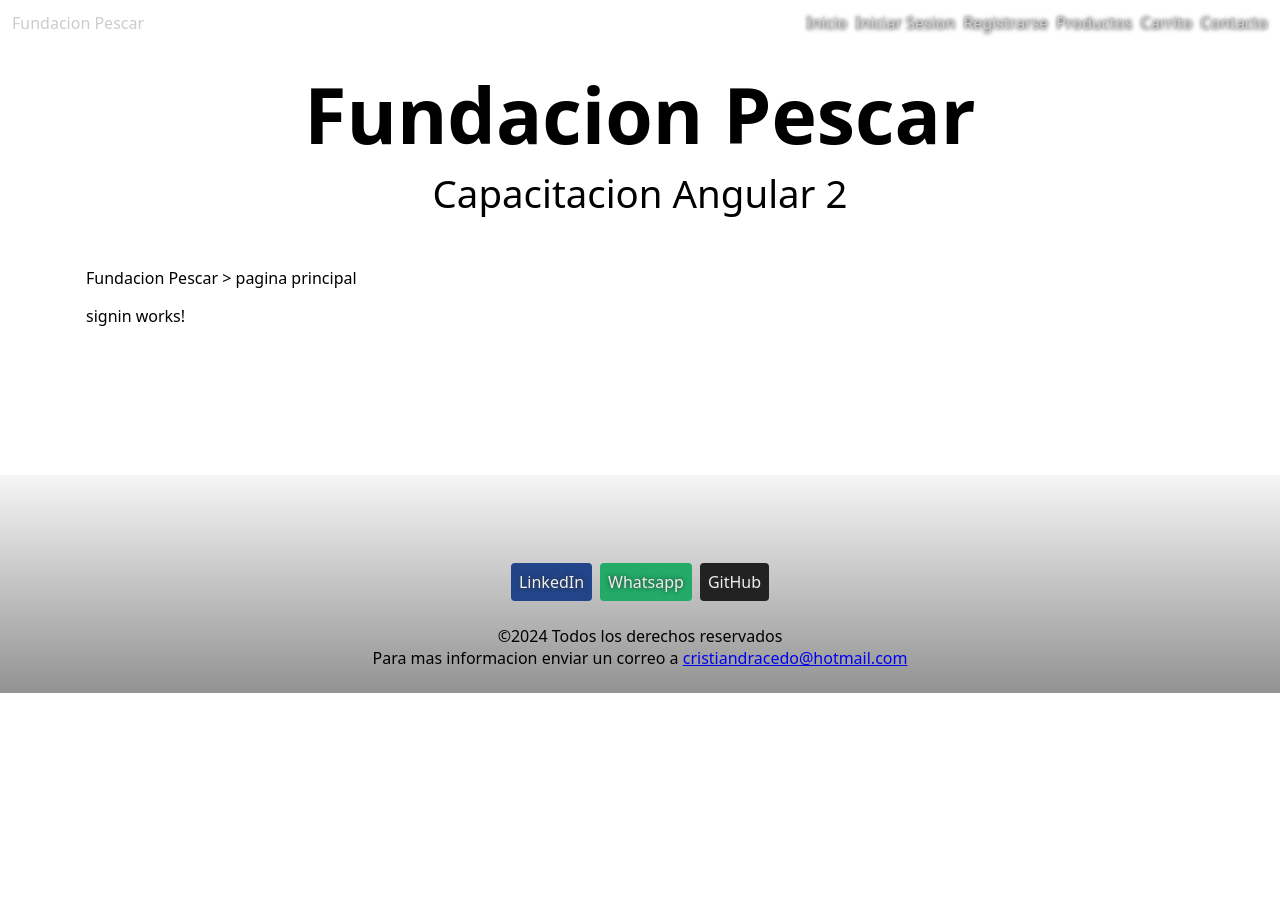
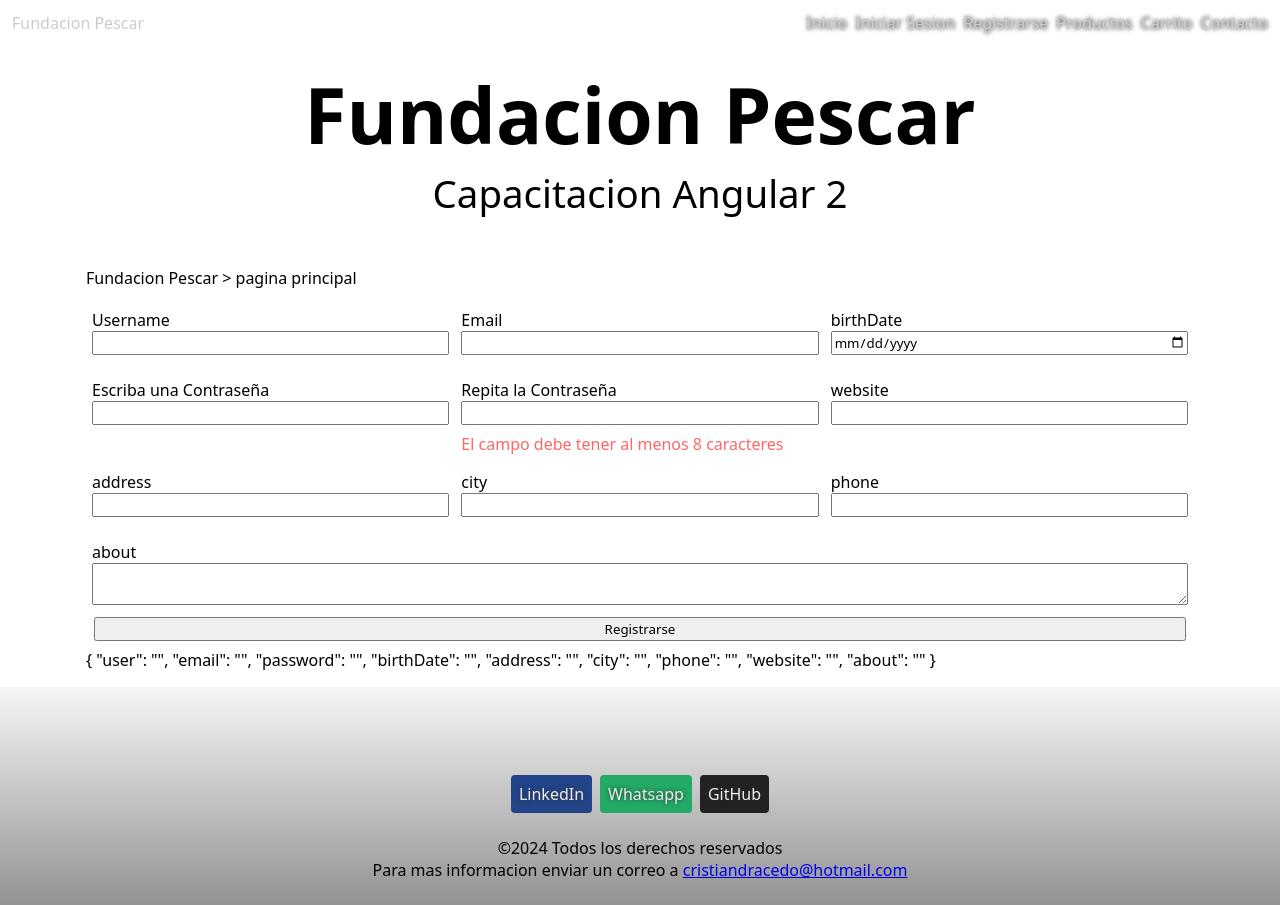
Before and after one commit to fundacion-pescar-lxv09/angular, an Angular app: page /signin in a window 1280 px wide. Before the commit the page ends 800 px from the top, so only its background shows below. Built offline with nearby package versions, Linux system fonts and the light colour scheme.

Commit message:
definir estilos y estructura condicional de formulario

```diff
--- a/src/routes/signin/signin.component.css
+++ b/src/routes/signin/signin.component.css
@@ -0,0 +1,25 @@
+form{
+    display: grid;
+    grid-template-columns: repeat(3,1fr);
+}
+fieldset{
+    display: flex;
+    flex-direction: column;
+    padding: .25rem;
+    border: none;
+}
+p{
+    margin: 0;
+}
+#aboutField,
+button[type="submit"]{
+    grid-column: 1 / 4;
+}
+button{
+    margin: .5rem;
+}
+
+.alert{
+    padding: .5rem 0;
+    color: #f66;
+}
--- a/src/routes/signin/signin.component.html
+++ b/src/routes/signin/signin.component.html
@@ -1 +1,163 @@
-<p>signin works!</p>
+<form [formGroup]="signInForm">
+    <fieldset id="userField">
+        <label for="username">Username</label>
+        <input type="text" formControlName="user" maxlength="20" #username>
+        <p [class]="{ alert: get('user') }">
+            @if (get('user')?.["required"] && touch('user')){
+                El campo es Obligatorio <br>
+            }
+            @if (get('user')?.["pattern"]){
+                No se admiten espacios en el nombre de usuario <br>
+            }
+            @if (get('user')?.["minlength"]){
+                El campo debe tener al menos 4 caracteres <br>
+            }
+        </p>
+    </fieldset>
+    <fieldset id="emailField">
+        <label for="email">Email</label>
+        <input type="email" formControlName="email" #email>
+        <p [class]="{ alert: get('email') }">
+        @if (get('email')?.["required"] && touch('email')){
+            El campo es Obligatorio <br>
+        }
+        @if (get('email')?.["pattern"]){
+            Escriba una estructura de correo valida 'server' <br>
+        }
+        @if (get('email')?.["minlength"]){
+            El campo debe tener al menos 8 caracteres <br>
+        }
+        </p>
+    </fieldset>
+    <fieldset id="birthField">
+        <label for="birthDate">birthDate</label>
+        <input type="date" formControlName="birthDate" #birthDate>
+        <p [class]="{ alert: get('birthDate') }">
+        @if (get('birthDate')?.["required"] && touch('birthDate')){
+            El campo es Obligatorio <br>
+        }
+        @if (get('birthDate')?.["pattern"]){
+            Escriba una estructura de correo valida <br>
+        }
+        @if (get('birthDate')?.["minlength"]){
+            El campo debe tener al menos 8 caracteres <br>
+        }
+        </p>
+    </fieldset>
+    <fieldset id="pass1Field">
+        <label for="password">Escriba una Contraseña</label>
+        <input type="password" formControlName="password" #pass1>
+        <p [class]="{ alert: get('password') }">
+        @if (get('password')?.["required"] && touch('password')){
+            El campo es Obligatorio <br>
+        }
+        @if (get('password')?.["pattern"]){
+            Debe cumplir con los requisitos de complejidad
+            (Mayusculas, Minusculas, Numeros) <br>
+        }
+        @if (get('password')?.["minlength"]){
+            El campo debe tener al menos 8 caracteres <br>
+        }
+        @if (get('password')?.['maxlength']){
+            El campo debe poseer como maximo 50 caracteres <br>
+        }
+        </p>
+    </fieldset>
+    <fieldset id="pass2Field">
+        <label for="password">Repita la Contraseña</label>
+        <input type="password" formControlName="password"  #pass2>
+        <p [class]="{ alert: get('password') }">
+        @if (pass2.value == "" && touch('password')){
+            El campo es Obligatorio <br>
+        }
+        @if (pass2.value.length < 8){
+            El campo debe tener al menos 8 caracteres <br>
+        }
+        @if (pass2.value !== pass1.value){
+            Las contraseñas no coinciden
+        }
+        </p>
+    </fieldset>
+    <fieldset id="websiteField">
+        <label for="website">website</label>
+        <input formControlName="website" #website>
+        <p [class]="{ alert: get('password') }">
+            @if (get('website')?.["required"] && touch('website')){
+                El campo es Obligatorio <br>
+            }
+            @if (get('website')?.["pattern"]){
+                Debe cumplir con los requisitos de complejidad
+                (Mayusculas, Minusculas, Numeros) <br>
+            }
+            @if (get('website')?.["minlength"]){
+                El campo debe tener al menos 8 caracteres <br>
+            }
+            @if (get('website')?.['maxlength']){
+                El campo debe poseer como maximo 50 caracteres <br>
+            }
+            </p>
+    </fieldset>
+    <fieldset id="addressField">
+        <label for="address">address</label>
+        <input formControlName="address" #address>
+        <p [class]="{ alert: get('user') }">
+            @if (get('address')?.["required"] && touch('email')){
+                El campo es Obligatorio <br>
+            }
+            @if (get('address')?.["pattern"]){
+                Escriba una estructura de correo valida 'server' <br>
+            }
+            @if (get('address')?.["minlength"]){
+                El campo debe tener al menos 8 caracteres <br>
+            }
+            </p>
+    </fieldset>
+    <fieldset id="cityField">
+        <label for="city">city</label>
+        <input formControlName="city" #city>
+        <p [class]="{ alert: get('user') }">
+            @if (get('city')?.["required"] && touch('city')){
+                El campo es Obligatorio <br>
+            }
+            @if (get('city')?.["pattern"]){
+                Escriba una estructura de correo valida 'server' <br>
+            }
+            @if (get('city')?.["minlength"]){
+                El campo debe tener al menos 8 caracteres <br>
+            }
+            </p>
+    </fieldset>
+    <fieldset id="phoneField">
+        <label for="phone">phone</label>
+        <input formControlName="phone" #phone>
+        <p [class]="{ alert: get('phone') }">
+            @if (get('phone')?.["required"] && touch('phone')){
+                El campo es Obligatorio <br>
+            }
+            @if (get('phone')?.["pattern"]){
+                Escriba una estructura de correo valida 'server' <br>
+            }
+            @if (get('phone')?.["minlength"]){
+                El campo debe tener al menos 8 caracteres <br>
+            }
+            </p>
+    </fieldset>
+    <fieldset id="aboutField">
+        <label for="about">about</label>
+        <textarea formControlName="about" #about></textarea>
+        <p [class]="{ alert: get('about') }">
+            @if (get('about')?.["required"] && touch('about')){
+                El campo es Obligatorio <br>
+            }
+            @if (get('about')?.["pattern"]){
+                Escriba una estructura de correo valida 'server' <br>
+            }
+            @if (get('about')?.["minlength"]){
+                El campo debe tener al menos 8 caracteres <br>
+            }
+            </p>
+    </fieldset>
+    <button type="submit">{{text}}</button>
+</form>
+
+{{signInForm.value | json}}
```
